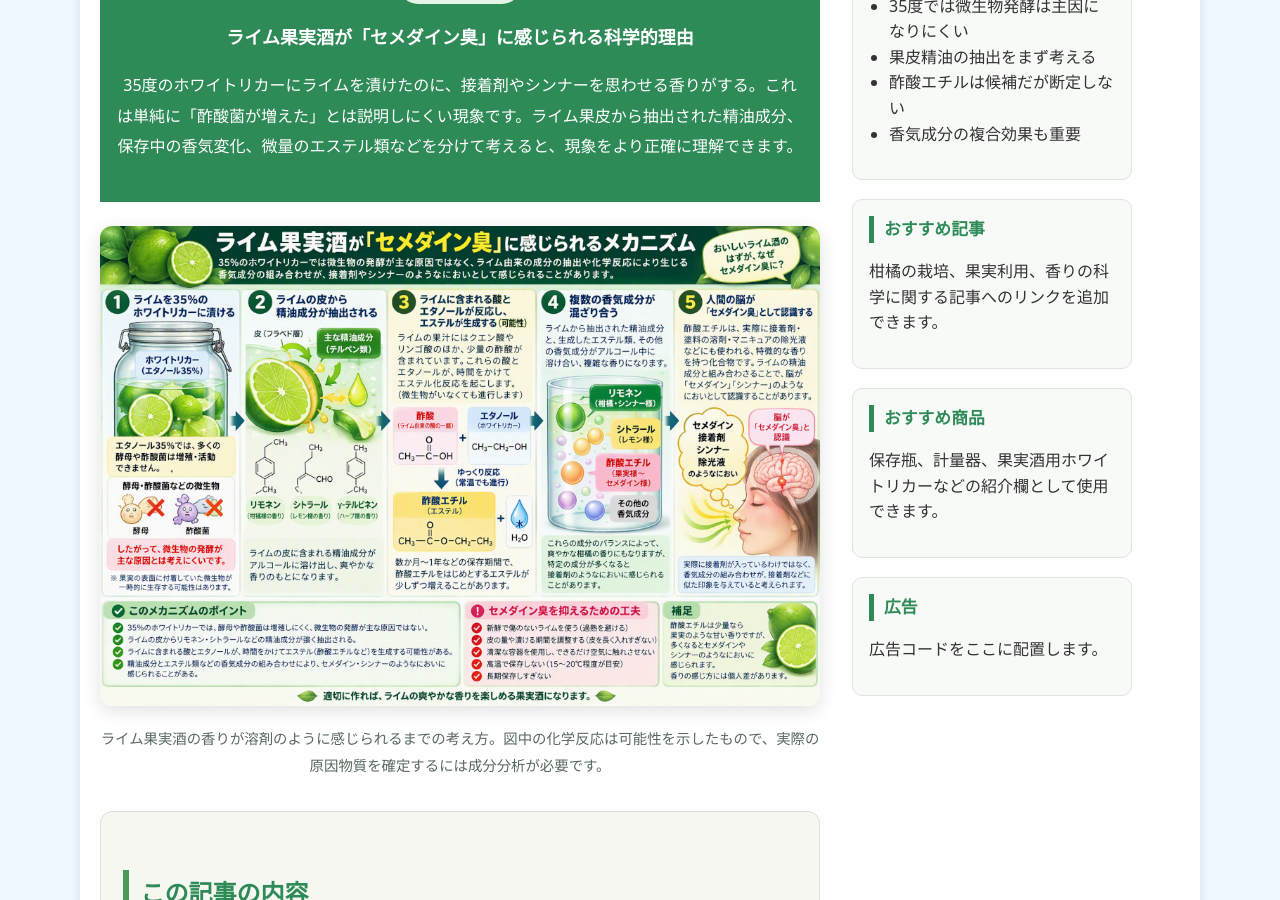
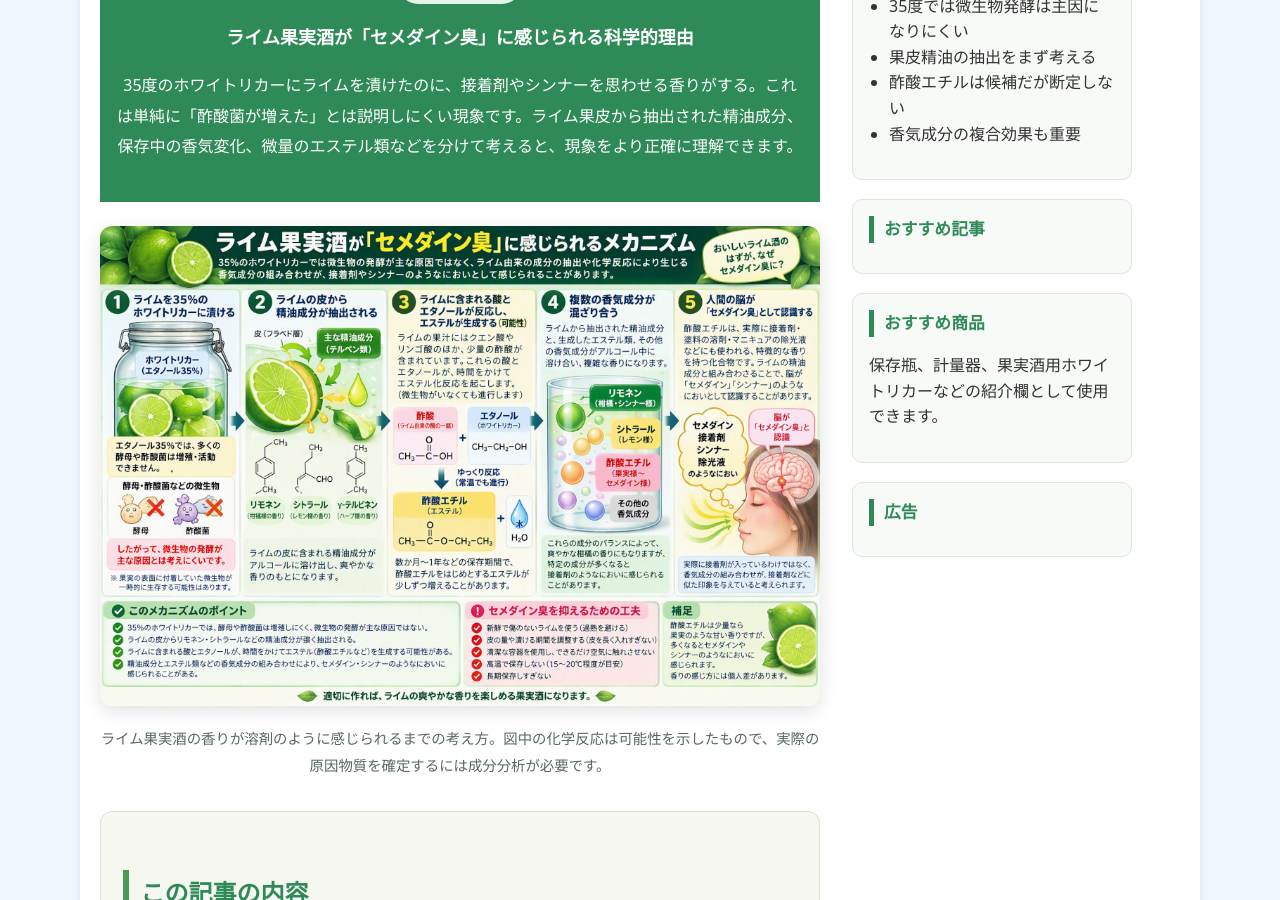
Before and after one commit to shiitake-garden/shiitake-garden.github.io, a Jekyll site: the page built from column/column_kajitusyu.html, in a window 1280 px wide and 900 px high, scrolled down 243 px. Built offline with Jekyll 4.4.1, drawn with Linux system fonts in a browser that asks for light colours.

Commit message:
広告部更新

```diff
--- a/column/column_kajitusyu.html
+++ b/column/column_kajitusyu.html
@@ -162,7 +162,7 @@ title: ライム果実酒が「セメダイン臭」に感じられる科学的
     </section>
     <section class="sidebar-block">
       <h2>おすすめ記事</h2>
-      <p>柑橘の栽培、果実利用、香りの科学に関する記事へのリンクを追加できます。</p>
+      <!-- <p>柑橘の栽培、果実利用、香りの科学に関する記事へのリンクを追加できます。</p> -->
     </section>
     <section class="sidebar-block">
       <h2>おすすめ商品</h2>
@@ -170,7 +170,7 @@ title: ライム果実酒が「セメダイン臭」に感じられる科学的
     </section>
     <section class="sidebar-block ad-block">
       <h2>広告</h2>
-      <p>広告コードをここに配置します。</p>
+     <!-- <p>広告コードをここに配置します。</p> -->
     </section>
   </aside>
 </div>
```
